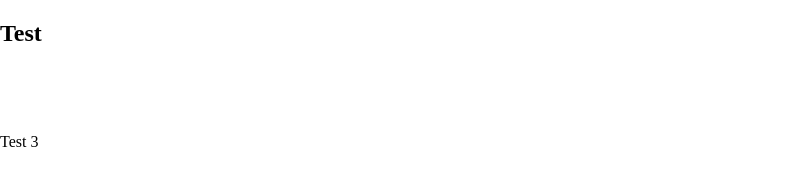
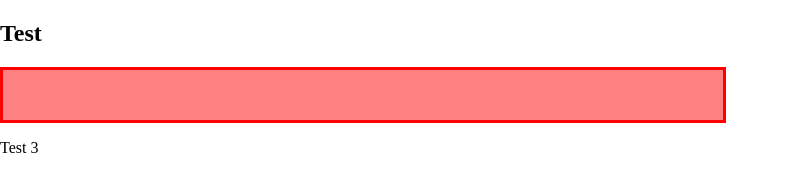
Before and after one commit to best-unum-group-4lyfe/best-unum-group-4lyfe.github.io, a plain HTML site: page index.html in a window 1280 px wide. Shown: the whole page, without its empty margins (0-789 px from the left). Drawn offline with Linux system fonts and the light colour scheme.

Commit message:
I'm an idiot.

```diff
--- a/index.html
+++ b/index.html
@@ -10,10 +10,12 @@
     <title>Unum PBL Project</title>
 
     <style>
-      div#test{ border:##ff0000 3px solid;
+      #test{
+        border:#ff0000 3px solid;
         padding:10px 40px 40px 40px;
-        background-color:##ff8080;
-        width:50%;}
+        background-color:#ff8080;
+        width:50%;
+      }
     </style>
   </head>
   <body>
```
